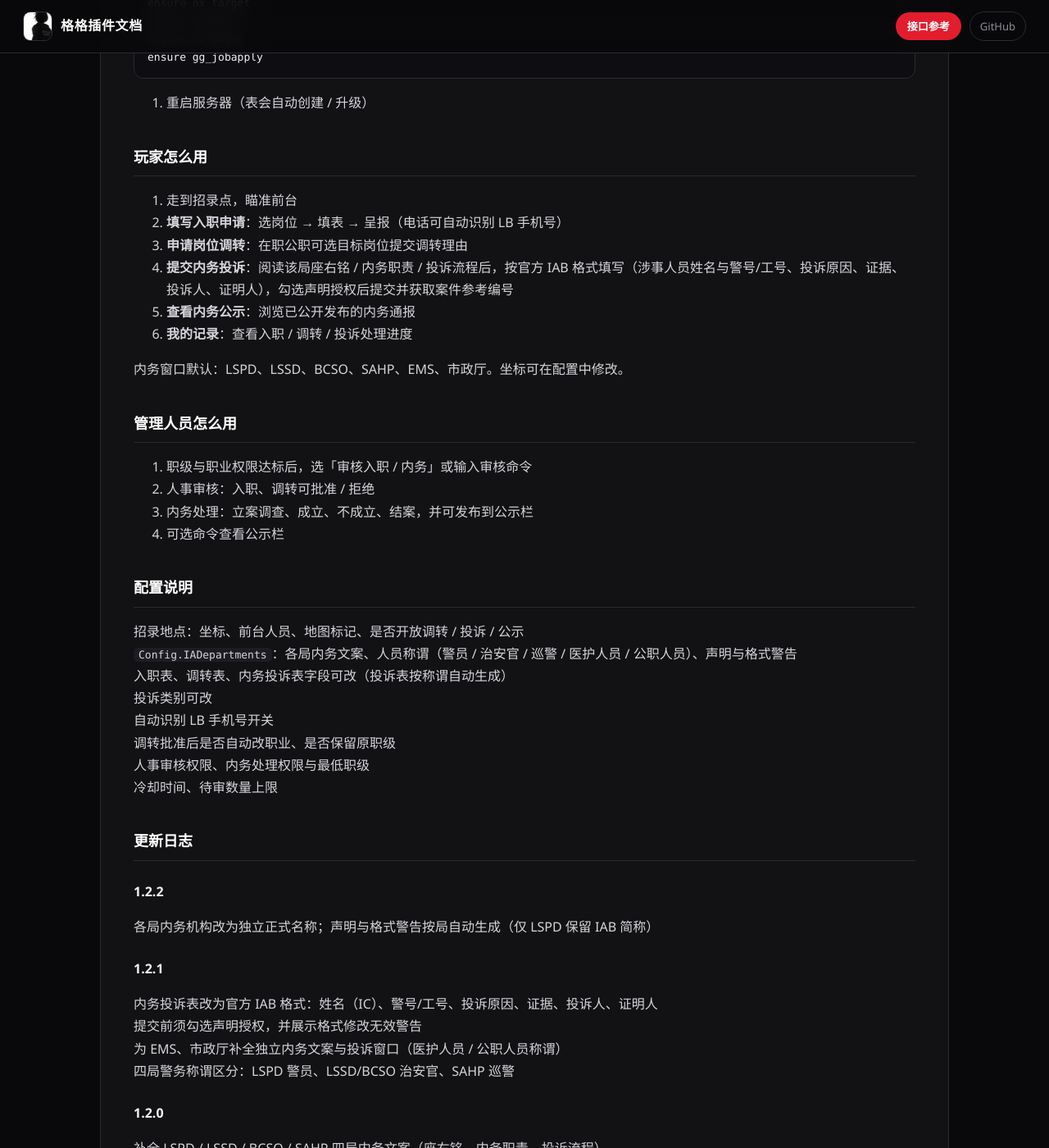
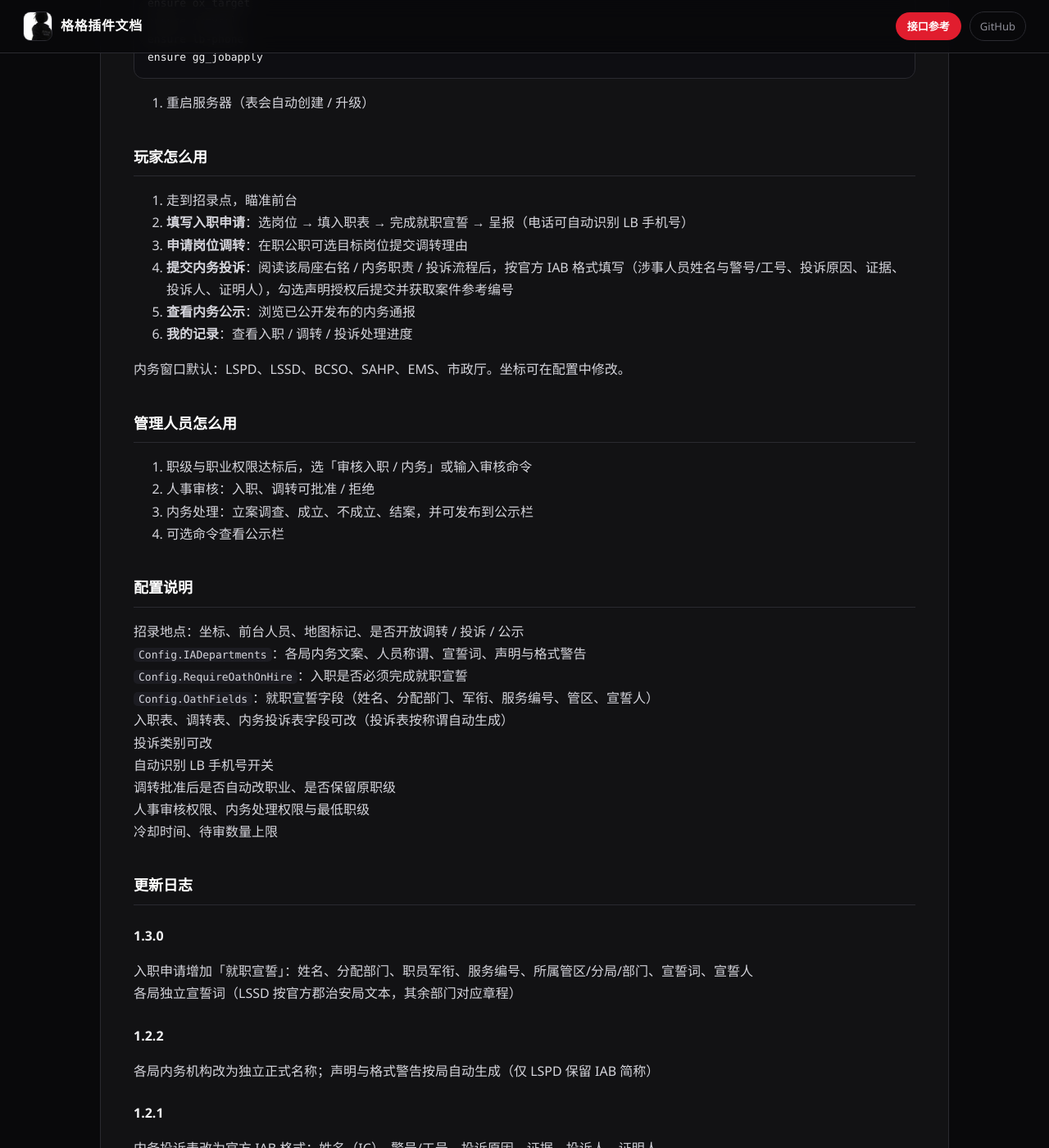
Before and after one commit to gege806/gege-docs, a Jekyll site: the page built from plugins/gg-jobapply.md, in a window 1280 px wide and 1400 px high, scrolled down 707 px. Shown: the whole window at 82% size. Built offline with Jekyll 4.4.1, drawn with Linux system fonts in a browser that asks for light colours.

Commit message:
docs(gg_jobapply): 1.3.0 oath of office on hire
Co-authored-by: Cursor <cursoragent@cursor.com>

```diff
--- a/plugins/gg-jobapply.md
+++ b/plugins/gg-jobapply.md
@@ -33,7 +33,7 @@ ensure gg_jobapply
 ## 玩家怎么用
 
 1. 走到招录点，瞄准前台
-2. **填写入职申请**：选岗位 → 填表 → 呈报（电话可自动识别 LB 手机号）
+2. **填写入职申请**：选岗位 → 填入职表 → 完成就职宣誓 → 呈报（电话可自动识别 LB 手机号）
 3. **申请岗位调转**：在职公职可选目标岗位提交调转理由
 4. **提交内务投诉**：阅读该局座右铭 / 内务职责 / 投诉流程后，按官方 IAB 格式填写（涉事人员姓名与警号/工号、投诉原因、证据、投诉人、证明人），勾选声明授权后提交并获取案件参考编号
 5. **查看内务公示**：浏览已公开发布的内务通报
@@ -51,7 +51,9 @@ ensure gg_jobapply
 ## 配置说明
 
 - 招录地点：坐标、前台人员、地图标记、是否开放调转 / 投诉 / 公示
-- `Config.IADepartments`：各局内务文案、人员称谓（警员 / 治安官 / 巡警 / 医护人员 / 公职人员）、声明与格式警告
+- `Config.IADepartments`：各局内务文案、人员称谓、宣誓词、声明与格式警告
+- `Config.RequireOathOnHire`：入职是否必须完成就职宣誓
+- `Config.OathFields`：就职宣誓字段（姓名、分配部门、军衔、服务编号、管区、宣誓人）
 - 入职表、调转表、内务投诉表字段可改（投诉表按称谓自动生成）
 - 投诉类别可改
 - 自动识别 LB 手机号开关
@@ -60,6 +62,11 @@ ensure gg_jobapply
 - 冷却时间、待审数量上限
 
 ## 更新日志
+
+### 1.3.0
+
+- 入职申请增加「就职宣誓」：姓名、分配部门、职员军衔、服务编号、所属管区/分局/部门、宣誓词、宣誓人
+- 各局独立宣誓词（LSSD 按官方郡治安局文本，其余部门对应章程）
 
 ### 1.2.2
 
```
